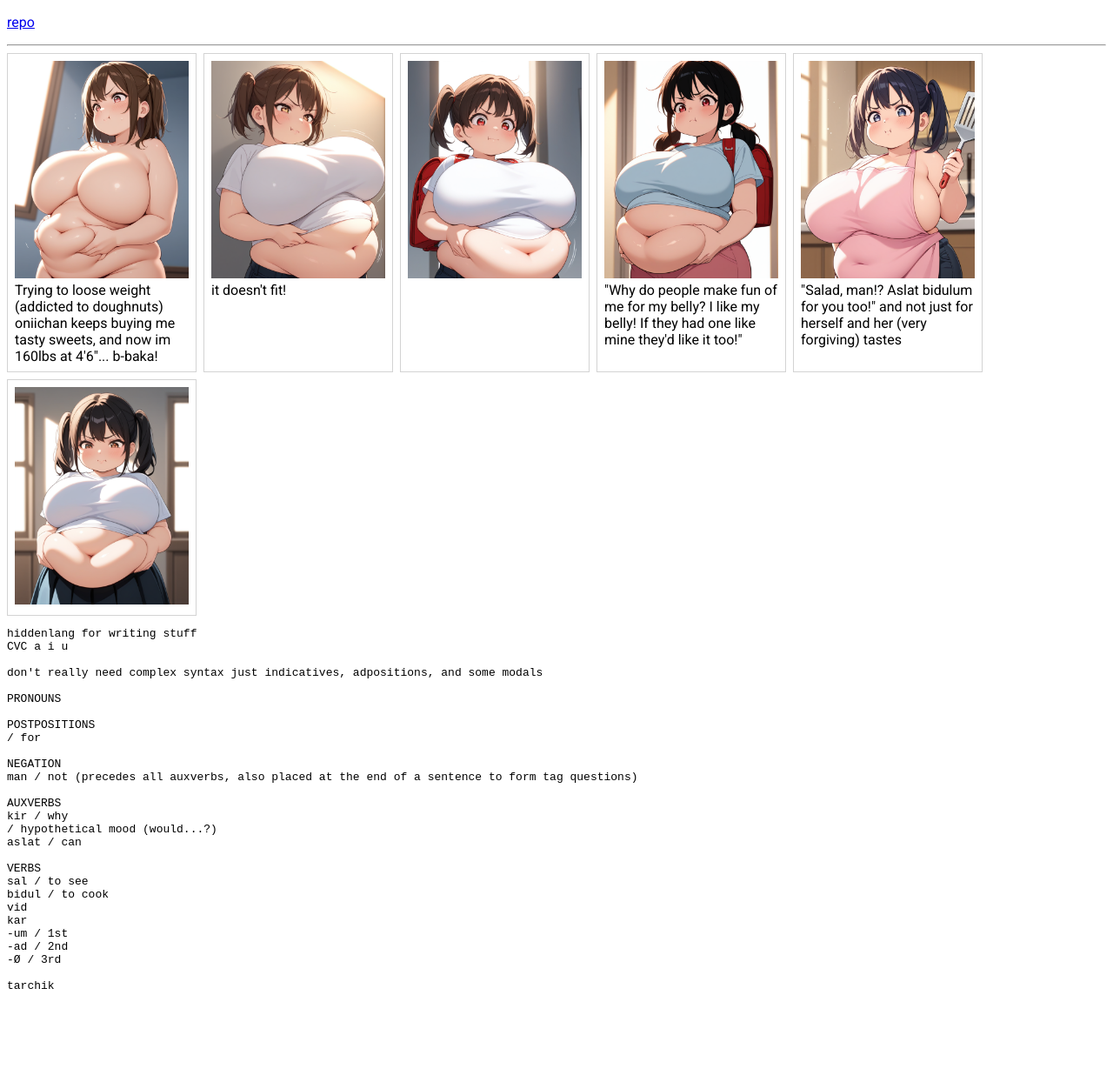
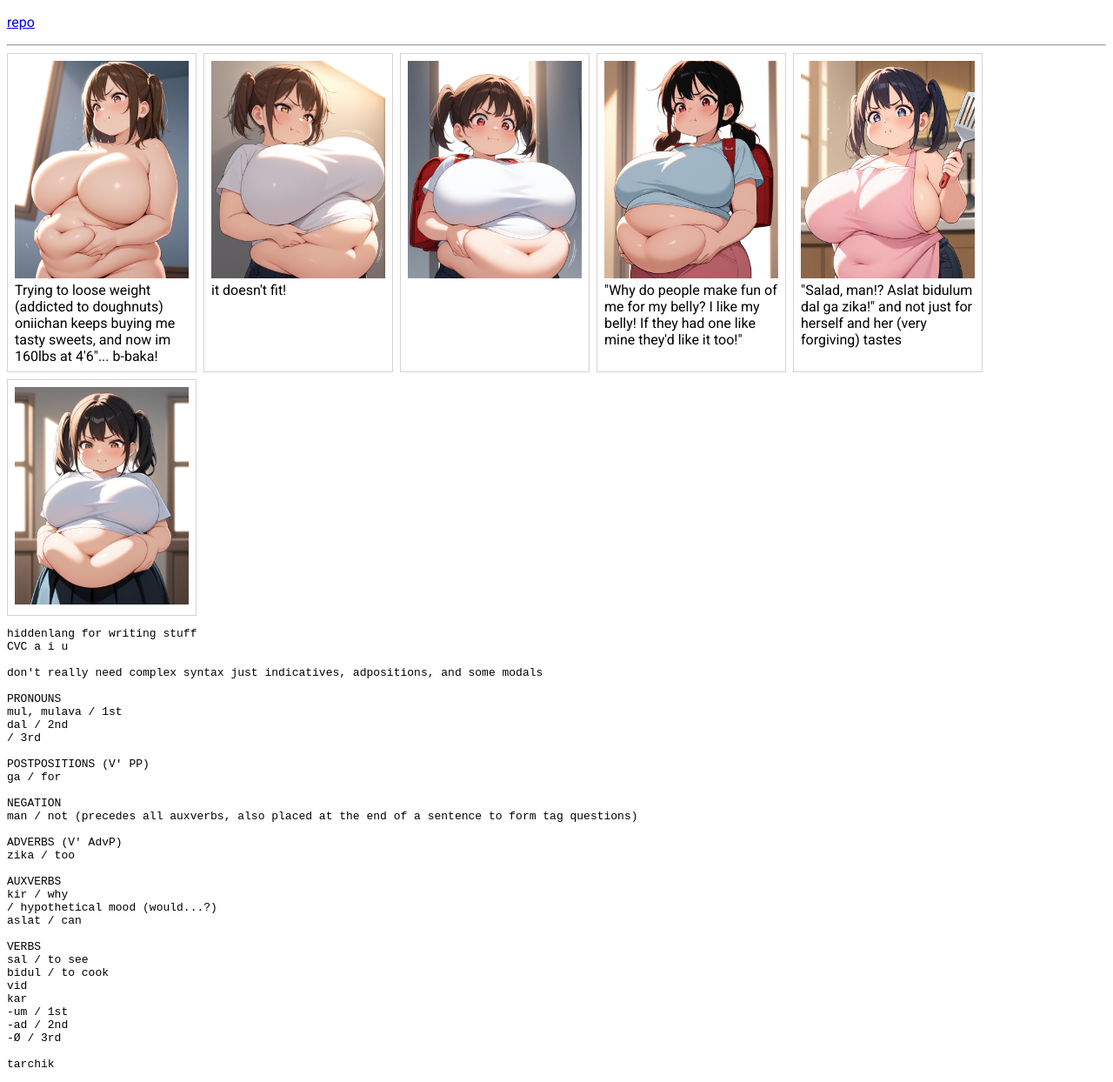
Before and after one commit to dairycultist/FatfurXYZ, a plain HTML site: page index.html in a window 1280 px wide. Shown: the whole page at 87% size. Before the commit the page ends 1154 px from the top, so only its background shows below. Drawn offline with Linux system fonts and the light colour scheme.

Commit message:
Update index.html

```diff
--- a/index.html
+++ b/index.html
@@ -24,7 +24,7 @@
         <div><img src="2.png"><br>it doesn't fit!</div>
         <div><img src="3.png"></div>
         <div><img src="4.png"><br>"Why do people make fun of me for my belly? I like my belly! If they had one like mine they'd like it too!"</div>
-        <div><img src="5.png"><br>"Salad, man!? Aslat bidulum for you too!" and not just for herself and her (very forgiving) tastes</div>
+        <div><img src="5.png"><br>"Salad, man!? Aslat bidulum dal ga zika!" and not just for herself and her (very forgiving) tastes</div>
         <div><img src="6.png"></div>
     </div>
 
@@ -35,12 +35,18 @@ CVC a i u
 don't really need complex syntax just indicatives, adpositions, and some modals
 
 PRONOUNS
+mul, mulava / 1st
+dal / 2nd
+/ 3rd
 
-POSTPOSITIONS
-/ for
+POSTPOSITIONS (V' PP)
+ga / for
 
 NEGATION
 man / not (precedes all auxverbs, also placed at the end of a sentence to form tag questions)
+
+ADVERBS (V' AdvP)
+zika / too
 
 AUXVERBS
 kir / why
```
